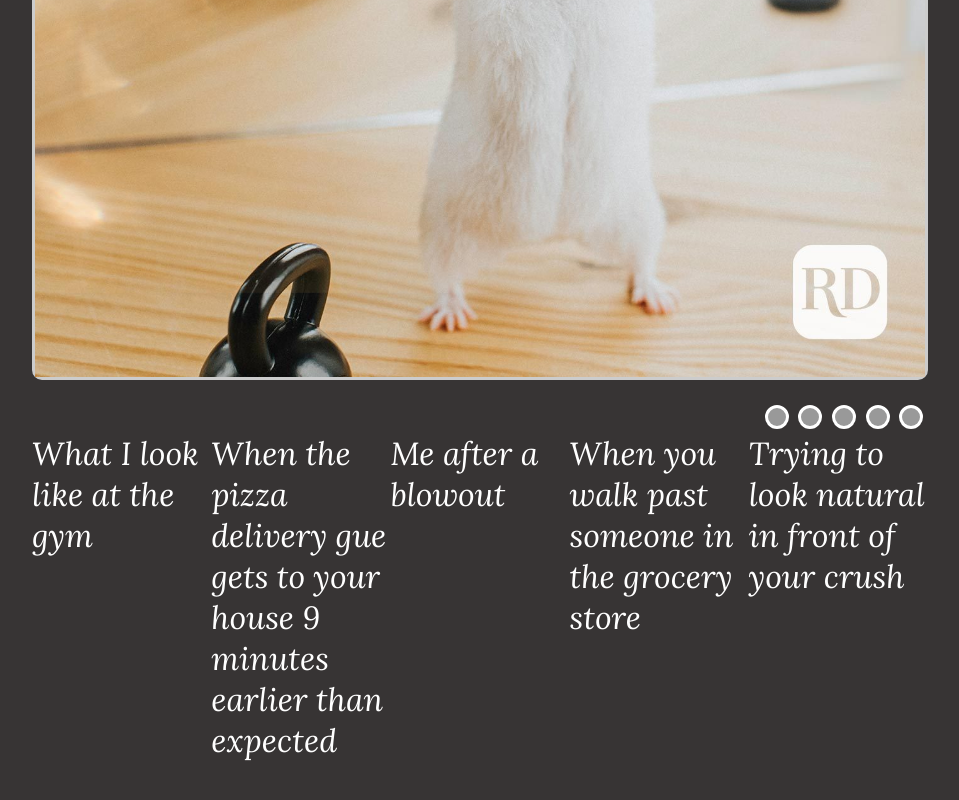
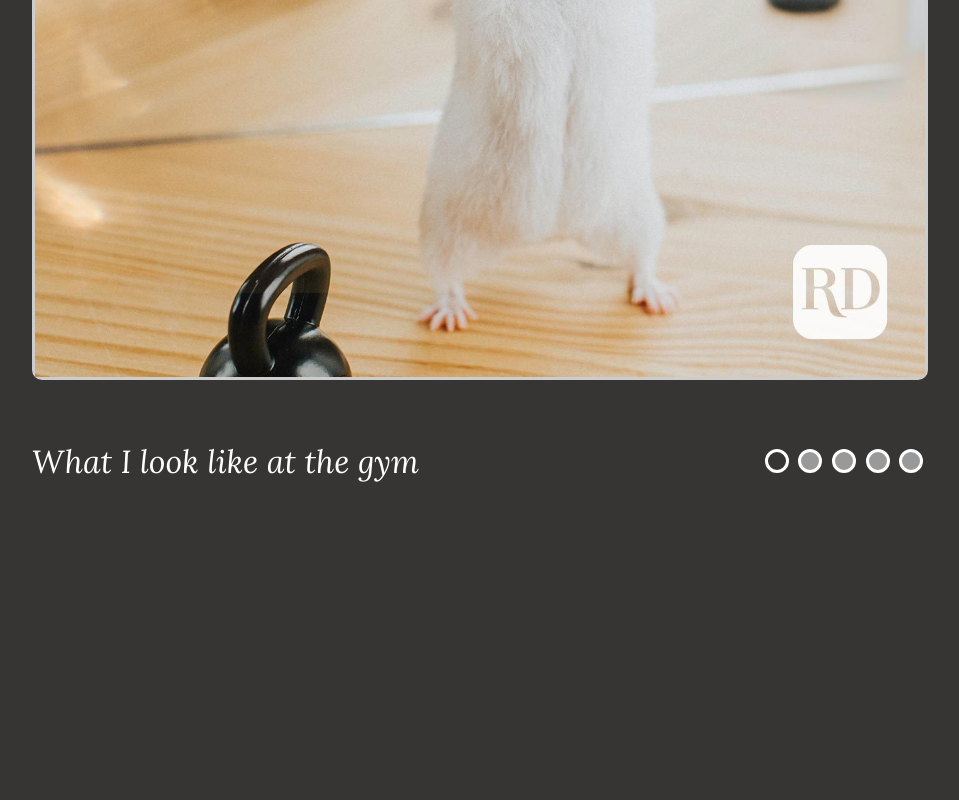
Before and after one commit to olgamartinchik/cssMemSlider, a plain HTML site: page cssMemSlider/index.html in a window 1280 px wide. Shown: the part 593-1393 px from the top of the page, without its empty margins (160-1119 px from the left). After the commit the page ends 1193 px from the top, so only its background shows below. Drawn offline with Linux system fonts and the light colour scheme.

Commit message:
feat: add title slider

```diff
--- a/cssMemSlider/index.html
+++ b/cssMemSlider/index.html
@@ -40,8 +40,9 @@
             </div>
           </div>
           <div class="title_wrapper">
+            <div class="about">
               <div class="titles">
-              <div class="title_container">
+                <div class="title_container slide_title_one">
                   <p class="title_img">What I look like at the gym</p>
                 </div>
                 <div class="title_container">
@@ -64,6 +65,8 @@
                   </p>
                 </div>
               </div>
+            </div>
+
             <div class="controls">
               <label for="slide_one" class="dot_slider"></label>
               <label for="slide_two" class="dot_slider"></label>
--- a/cssMemSlider/style.css
+++ b/cssMemSlider/style.css
@@ -39,7 +39,12 @@ input[name="dot"] {
   display: flex;
   justify-content: space-between;
   align-items: center;
-  flex-wrap: wrap-reverse;
+  /* flex-wrap: wrap-reverse; */
+  margin-top: 20px;
+}
+.about {
+  width: 100%;
+  overflow: hidden;
 }
 .titles {
   display: flex;
@@ -47,6 +52,9 @@ input[name="dot"] {
   height: 100%;
 }
 .title_container {
+  display: flex;
+  align-items: center;
+  justify-content: flex-start;
   width: 20%;
 }
 .title_img {
@@ -60,7 +68,6 @@ input[name="dot"] {
   display: flex;
   align-items: center;
   justify-content: flex-end;
-  margin-top: 20px;
 }
 .dot_slider {
   display: block;
@@ -87,11 +94,11 @@ label:hover {
   cursor: pointer;
 }
 
-#slide_one:checked ~ .title_container .controls label:nth-of-type(1),
-#slide_two:checked ~ .title_container .controls label:nth-of-type(2),
-#slide_three:checked ~ .title_container .controls label:nth-of-type(3),
-#slide_four:checked ~ .title_container .controls label:nth-of-type(4),
-#slide_five:checked ~ .title_container .controls label:nth-of-type(5) {
+#slide_one:checked ~ .title_wrapper .controls label:nth-of-type(1),
+#slide_two:checked ~ .title_wrapper .controls label:nth-of-type(2),
+#slide_three:checked ~ .title_wrapper .controls label:nth-of-type(3),
+#slide_four:checked ~ .title_wrapper .controls label:nth-of-type(4),
+#slide_five:checked ~ .title_wrapper .controls label:nth-of-type(5) {
   background: none;
 }
 
@@ -110,3 +117,19 @@ label:hover {
 #slide_five:checked ~ .slides_img .slide_one {
   margin-left: -80%;
 }
+/* title-slide */
+#slide_one:checked ~ .title_wrapper .titles .slide_title_one {
+  margin-left: 0;
+}
+#slide_two:checked ~ .title_wrapper .titles .slide_title_one {
+  margin-left: -20%;
+}
+#slide_three:checked ~ .title_wrapper .titles .slide_title_one {
+  margin-left: -40%;
+}
+#slide_four:checked ~ .title_wrapper .titles .slide_title_one {
+  margin-left: -60%;
+}
+#slide_five:checked ~ .title_wrapper .titles .slide_title_one {
+  margin-left: -80%;
+}
```
Lines whose indentation alone changed are shown as unchanged.
